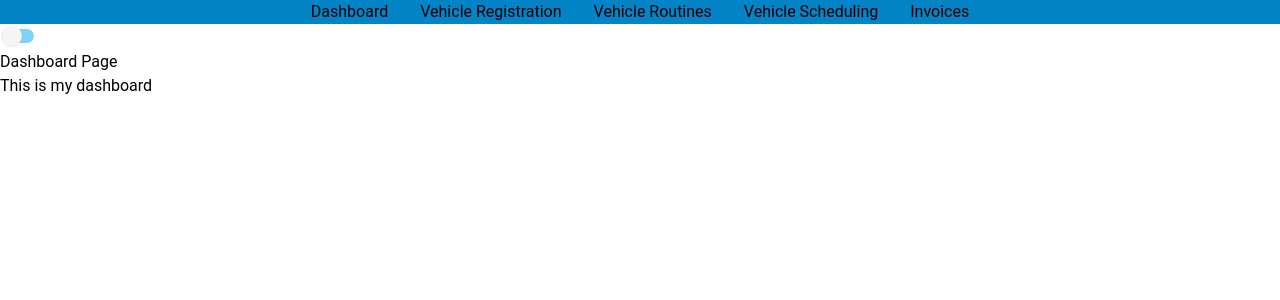
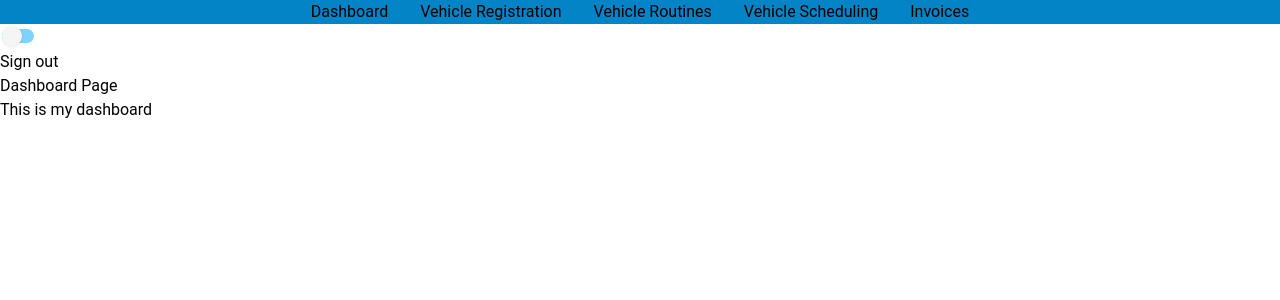
Before and after one commit to gladgladness/thebasementgarage, a Next.js app: page /dashboard in a window 1280 px wide. Shown: the top 300 px of the page. Built offline with nearby package versions, Linux system fonts and the light colour scheme.

Commit message:
Signout Implementation
Callback and clear form data not working

```diff
--- a/app/components/reguser.jsx
+++ b/app/components/reguser.jsx
@@ -8,7 +8,7 @@ export default function RegUser() {
   const [errorMessage, formAction] = useFormState(register, null);
 
   return (
-    <form action={formAction} className="space-y-3 w-max h-max py-0">
+    <form  action={formAction} className="space-y-3 w-max h-max py-0">
       <div className="flex-1 rounded-lg bg-gray-100 px-6 pb-4 pt-8">
         <h1 className= "mb-3 text-2xl dark:text-black">
           New user? Register below:
@@ -109,10 +109,10 @@ export default function RegUser() {
           )}
         </div>
         <SignUpButton />
+
       </div>
      </div>
     </form>
-
    );
 }
 
--- /dev/null
+++ b/app/components/signoutbutton.jsx
@@ -0,0 +1,18 @@
+'use client'
+import { signOut } from "@/auth"
+//import { useRouter } from "next/navigation";
+
+export default function SignOutButton() {
+   // const router = useRouter();
+    const handleSignOut = async () => {
+        await signOut();
+         // router.push("./");
+      };
+
+    return (
+      <div>
+          <button onClick={handleSignOut} type="submit">Sign out</button>
+
+      </div>
+    )
+  }
--- a/app/dashboard/layout.jsx
+++ b/app/dashboard/layout.jsx
@@ -1,5 +1,5 @@
 import { Links } from "../components/links";
-//import SignoutButton from "@/auth.config";
+import SignOutButton from "../components/signoutbutton";
 import ThemeButton from "../components/themebutton";
 
 export default function DashboardLayout({children}) {
@@ -7,7 +7,7 @@ export default function DashboardLayout({children}) {
       <html lang="en">
         <body>
         <div>
-          <Links />  <ThemeButton />
+          <Links />  <ThemeButton /> <SignOutButton/>
         </div>
         {children}
         </body>
--- a/auth.config.js
+++ b/auth.config.js
@@ -1,10 +1,8 @@
-
-//import { signOut } from '@/auth'
-//import { cookies } from 'next/headers';
 
 export const authConfig = {
   pages: {
     signIn: './',
+    signOut: './',
   },
   callbacks: {
     authorized({ auth, request: { nextUrl } }) {
@@ -21,22 +19,3 @@ export const authConfig = {
   },
   providers: [], // Add providers with an empty array for now
 };
-
-/*
-
-export default async function SignoutButton(){
-   const handleSignOut = await signOut({ redirect: true, callbackUrl: '/' });
-   async function deleteCookie() {
-
-   cookies().delete();
-   }
-    return(
-        <form>
-            <button delete={deleteCookie} onClick={handleSignOut} className="flex h-[48px] grow items-center justify-center gap-2 rounded-md bg-gray-50 p-3 text-sm font-medium hover:bg-sky-100 hover:text-blue-600 md:flex-none md:justify-start md:p-2 md:px-3">
-                <div className="hidden md:block">Sign Out</div>
-            </button>
-        </form>
-
-)};
-
-*/
```
Also changed, not shown: 1 other file (tests, documents, lock files or other folders).
